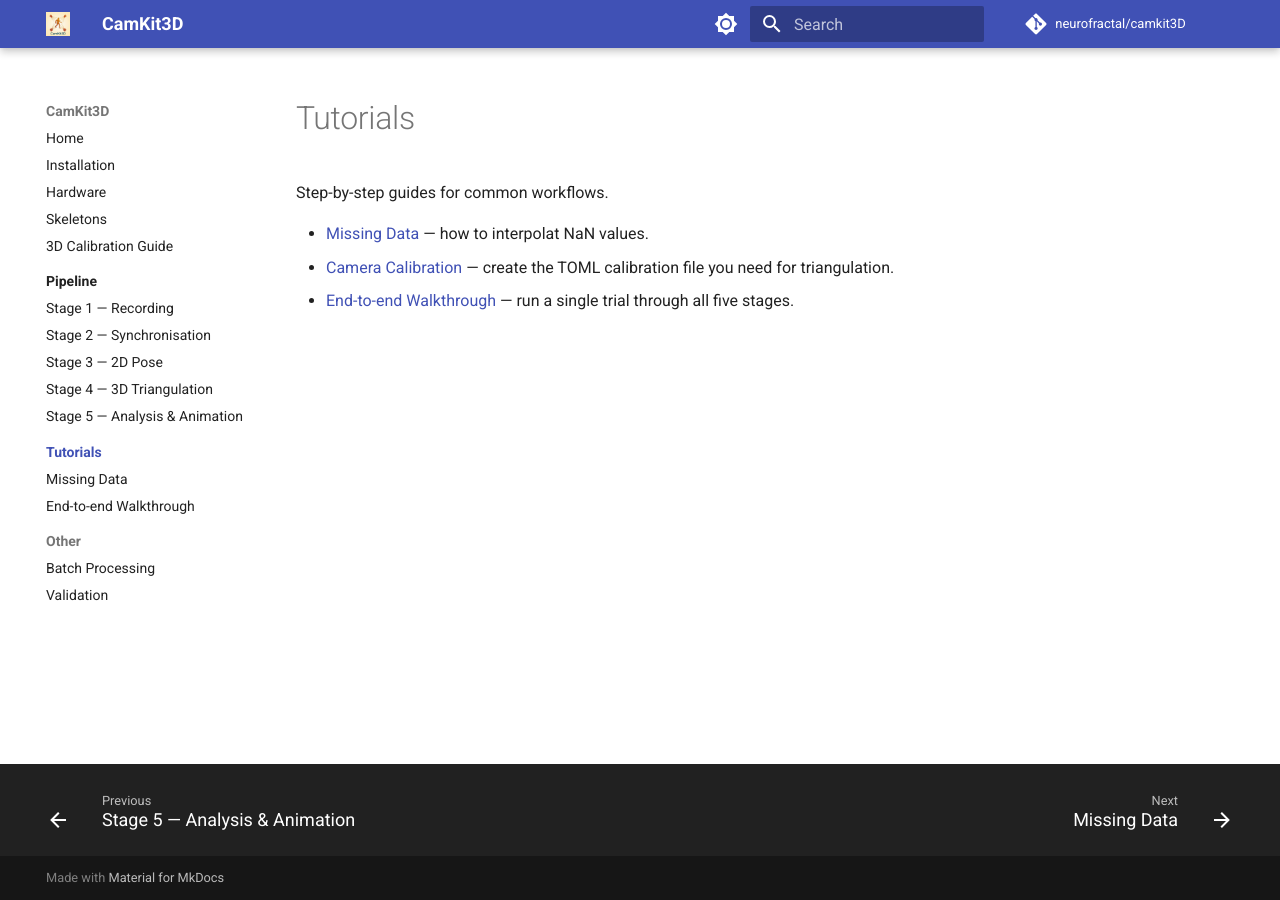
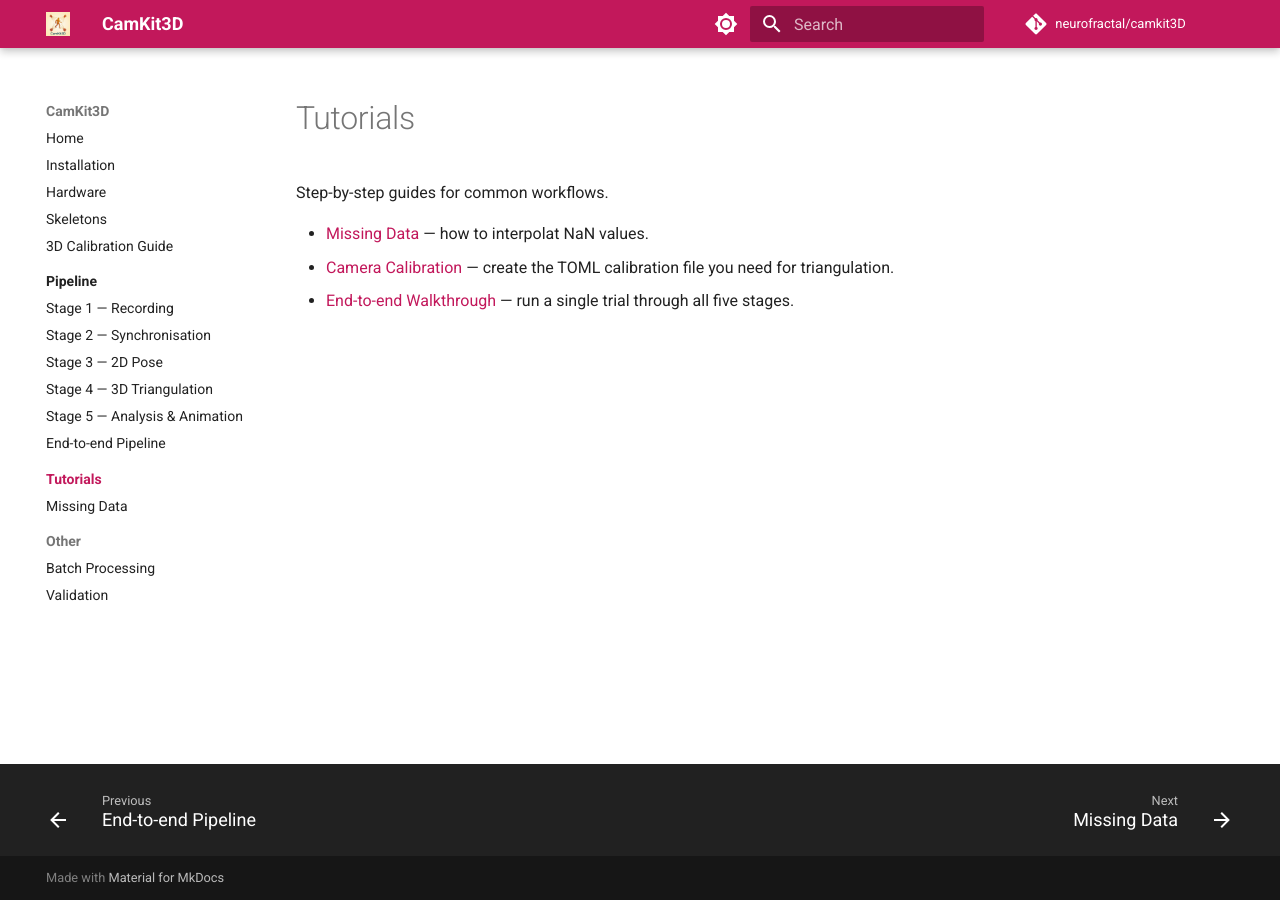
Before and after one commit to neurofractal/camkit3D, an MkDocs documentation site: the page built from docs/tutorials/index.md, in a window 1280 px wide. Built offline with MkDocs 1.6.1 and Material for MkDocs 9.7.7, drawn with Linux system fonts in a browser that asks for light colours; comment, search, counter and statistics services are not loaded.

Commit message:
change colour

```diff
--- /dev/null
+++ b/docs/stylesheets/extra.css
@@ -0,0 +1,8 @@
+[data-md-color-scheme=default][data-md-color-primary=custom] {
+  --md-primary-fg-color: #c2185b;
+  --md-primary-fg-color--light: #e91e63;
+  --md-primary-fg-color--dark: #880e4f;
+}
+[data-md-color-scheme=default][data-md-color-accent=custom] {
+  --md-accent-fg-color: #c2185b;
+}
--- a/mkdocs.yml
+++ b/mkdocs.yml
@@ -18,8 +18,8 @@
   palette:
     # Light mode
     - scheme: default
-      primary: indigo
-      accent: indigo
+      primary: custom
+      accent: custom
       toggle:
         icon: material/brightness-7
         name: Switch to dark mode
@@ -30,6 +30,9 @@
       toggle:
         icon: material/brightness-4
         name: Switch to light mode
+
+extra_css:
+  - stylesheets/extra.css
 
 markdown_extensions:
   - admonition                 # note/warning/tip callout boxes
@@ -56,10 +59,10 @@
       - "Stage 3 — 2D Pose": pipeline/pose2d.md
       - "Stage 4 — 3D Triangulation": pipeline/triangulation.md
       - "Stage 5 — Analysis & Animation": pipeline/analysis.md
+      - End-to-end Pipeline: tutorials/end-to-end.md
   - Tutorials:
       - Overview: tutorials/index.md
       - Missing Data: tutorials/missing_data.md
-      - End-to-end Walkthrough: tutorials/end-to-end.md
   - Other:
       - Batch Processing: batch-processing.md
       - Validation: validation.md
```
